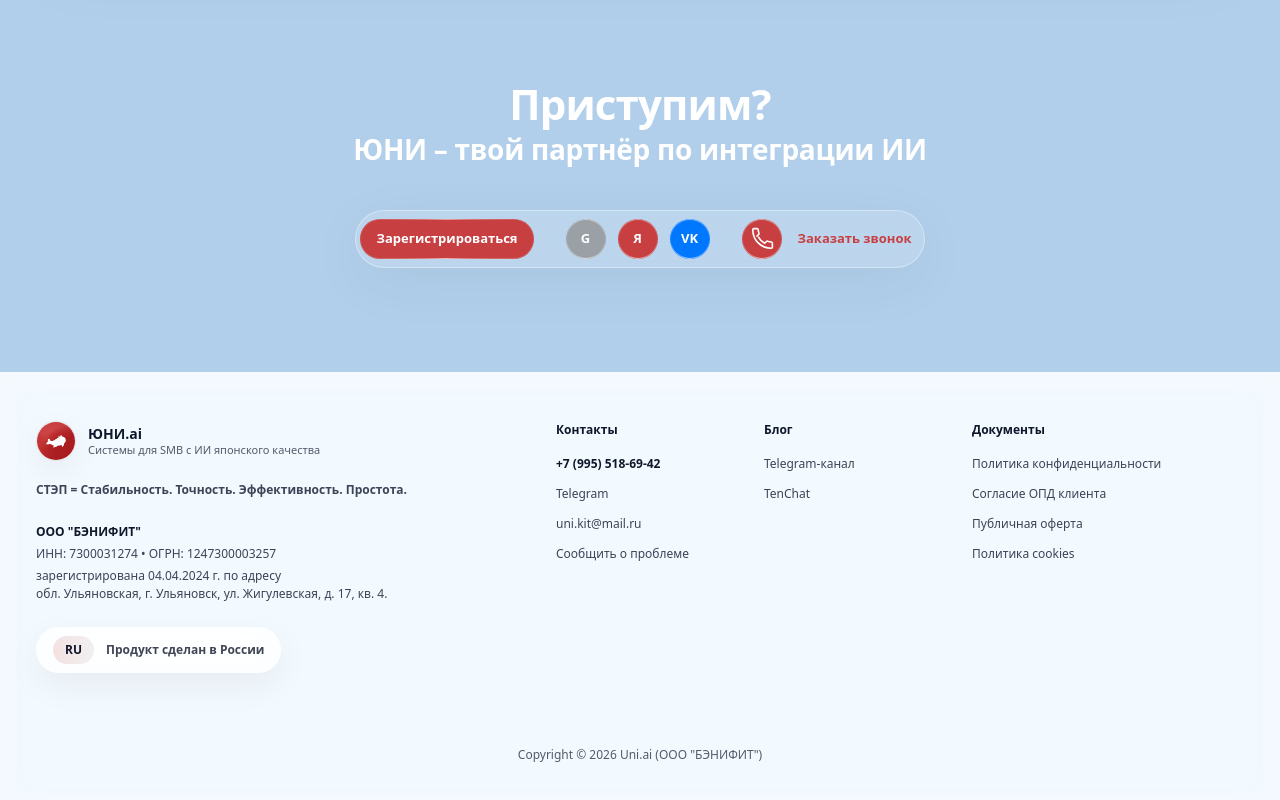
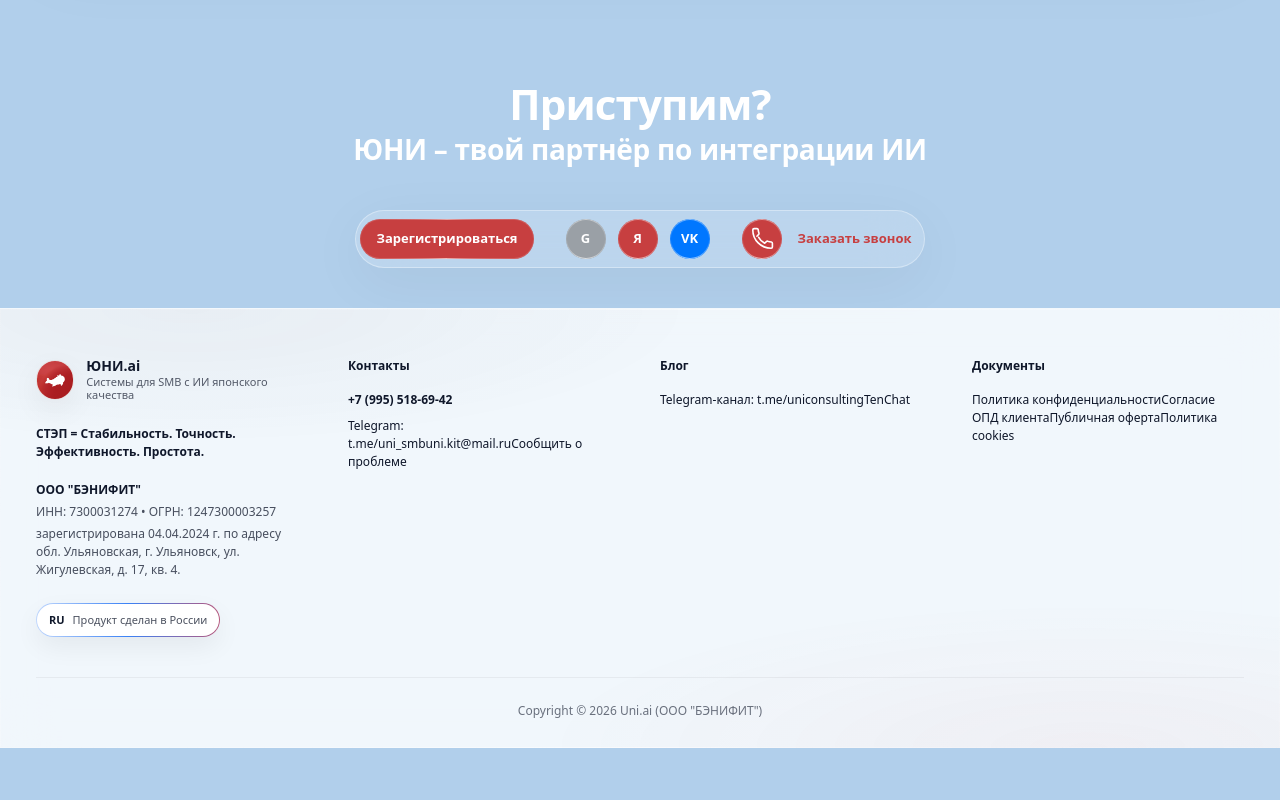
Before and after one commit to uniconsulting/uni.com, a Next.js app: page / in a window 1280 px wide. Shown: the part 8558-9358 px from the top of the page. After the commit the page ends 9306 px from the top, so only its background shows below. Built offline with nearby package versions, Linux system fonts and the light colour scheme.

Commit message:
Update Footer.tsx

```diff
--- a/src/components/sections/Footer.tsx
+++ b/src/components/sections/Footer.tsx
@@ -3,24 +3,29 @@
 import React from "react";
 
 export default function FooterSection() {
+  const linkBase =
+    "text-[#0f172a] transition-colors duration-500 hover:text-[#c73f40]";
+
   return (
-    <footer id="footer" className="relative mt-16 w-full">
+    <footer id="footer" className="relative w-full">
       <style>{`
-        @keyframes ruShimmer {
+        @keyframes ruBorderShift {
           0% { background-position: 0% 50%; }
           50% { background-position: 100% 50%; }
           100% { background-position: 0% 50%; }
         }
       `}</style>
 
-      {/* цельная светлая панель на всю ширину */}
-      <div className="w-full border-t border-white/18 bg-white/86 backdrop-blur-[18px] backdrop-saturate-150">
-        <div className="mx-auto max-w-[1240px] px-4 py-12">
-          {/* сетка */}
-          <div className="grid gap-10 lg:grid-cols-12">
-            {/* БРЕНД */}
-            <div className="lg:col-span-5">
-              <a href="#top" className="flex items-center gap-3">
+      {/* цельный светлый футер на всю ширину */}
+      <div className="relative w-full bg-white/82 lg-border border-t border-white/18 backdrop-blur-[26px]">
+        {/* мягкий световой рисунок (внутри того же футера, без отдельных фреймов) */}
+        <div className="pointer-events-none absolute inset-0 opacity-70 bg-[radial-gradient(900px_240px_at_15%_0%,rgba(15,23,42,0.06),transparent_60%),radial-gradient(900px_240px_at_85%_100%,rgba(199,63,64,0.06),transparent_65%)]" />
+
+        <div className="relative mx-auto max-w-[1240px] px-4 pt-12 pb-7">
+          <div className="grid gap-10 lg:grid-cols-4">
+            {/* 1) Бренд */}
+            <div className="lg:col-span-1">
+              <a href="#top" className="inline-flex items-center gap-3">
                 <div className="grid h-10 w-10 place-items-center overflow-hidden rounded-full border border-black/10 bg-white/70 shadow-[0_10px_30px_rgba(0,0,0,0.06)] backdrop-blur-[18px]">
                   <img
                     src="brand/logo.svg"
@@ -31,18 +36,20 @@ export default function FooterSection() {
                 </div>
 
                 <div className="leading-tight">
-                  <div className="text-[14px] font-semibold text-[#0f172a]">ЮНИ.ai</div>
+                  <div className="text-[14px] font-semibold text-[#0f172a]">
+                    ЮНИ.ai
+                  </div>
                   <div className="text-[11px] text-[#0f172a]/70">
                     Системы для SMB с ИИ японского качества
                   </div>
                 </div>
               </a>
 
-              <div className="mt-5 text-[12px] font-semibold text-[#0f172a]/80">
+              <div className="mt-5 text-[12px] font-semibold text-[#0f172a]">
                 СТЭП = Стабильность. Точность. Эффективность. Простота.
               </div>
 
-              <div className="mt-6 space-y-1 text-[12px] text-[#0f172a]/80">
+              <div className="mt-5 space-y-1 text-[12px] text-[#0f172a]/75 leading-[1.5]">
                 <div className="font-semibold text-[#0f172a]">ООО "БЭНИФИТ"</div>
                 <div>ИНН: 7300031274 • ОГРН: 1247300003257</div>
                 <div>
@@ -52,110 +59,123 @@ export default function FooterSection() {
                 </div>
               </div>
 
-              {/* RU плашка */}
-              <div className="mt-6 inline-flex items-center gap-3 rounded-full border border-white/18 bg-white/70 px-4 py-2 shadow-[0_12px_35px_rgba(0,0,0,0.06)] backdrop-blur-[18px]">
-                <span
-                  className="inline-flex h-7 items-center justify-center rounded-full px-3 text-[12px] font-semibold text-[#0f172a]"
-                  style={{
-                    backgroundImage:
-                      "linear-gradient(90deg, rgba(199,63,64,0.16), rgba(15,23,42,0.06), rgba(199,63,64,0.16))",
-                    backgroundSize: "220% 220%",
-                    animation: "ruShimmer 6.5s ease-in-out infinite",
-                  }}
+              {/* RU pill */}
+              <div className="mt-6">
+                <div
+                  className={[
+                    "inline-flex items-center",
+                    "rounded-full p-[1px]",
+                    "bg-[linear-gradient(90deg,#ffffff,#3b82f6,#ef4444,#ffffff)]",
+                    "bg-[length:220%_220%]",
+                    "shadow-[0_10px_26px_rgba(0,0,0,0.06)]",
+                  ].join(" ")}
+                  style={{ animation: "ruBorderShift 6s ease-in-out infinite" }}
                 >
+                  <div className="flex items-center gap-2 rounded-full bg-white px-3 py-2">
+                    <span className="text-[11px] font-semibold text-[#0f172a]">
                       RU
                     </span>
-                <span className="text-[12px] font-semibold text-[#0f172a]/80">
+                    <span className="text-[11px] text-[#0f172a]/75">
                       Продукт сделан в России
                     </span>
                   </div>
                 </div>
+              </div>
+            </div>
 
-            {/* КОНТАКТЫ */}
-            <div className="lg:col-span-2">
-              <div className="text-[12px] font-semibold text-[#0f172a]">Контакты</div>
-              <div className="mt-4 space-y-3 text-[12px] text-[#0f172a]/80">
-                <a
-                  href="tel:+79955186942"
-                  className="block font-semibold text-[#0f172a] transition-colors duration-300 hover:text-[#c73f40]"
-                >
+            {/* 2/3/4: Контакты / Блог / Документы (одинаковый интервал по сетке) */}
+            <div className="grid gap-10 sm:grid-cols-2 lg:col-span-3 lg:grid-cols-3">
+              {/* Контакты */}
+              <div>
+                <div className="text-[12px] font-semibold text-[#0f172a]">
+                  Контакты
+                </div>
+
+                <div className="mt-4 space-y-2 text-[12px] text-[#0f172a]/75">
+                  <div className="text-[#0f172a] font-semibold">
                     +7 (995) 518-69-42
-                </a>
+                  </div>
 
                   <a
+                    className={linkBase}
                     href="https://t.me/uni_smb"
                     target="_blank"
                     rel="noreferrer"
-                  className="block transition-colors duration-300 hover:text-[#c73f40]"
                   >
-                  Telegram
+                    Telegram: t.me/uni_smb
                   </a>
 
-                <a
-                  href="mailto:uni.kit@mail.ru"
-                  className="block transition-colors duration-300 hover:text-[#c73f40]"
-                >
+                  <a className={linkBase} href="mailto:uni.kit@mail.ru">
                     uni.kit@mail.ru
                   </a>
 
                   <a
+                    className={linkBase}
                     href="https://t.me/uni_smb"
                     target="_blank"
                     rel="noreferrer"
-                  className="block transition-colors duration-300 hover:text-[#c73f40]"
                   >
                     Сообщить о проблеме
                   </a>
                 </div>
               </div>
 
-            {/* БЛОГ */}
-            <div className="lg:col-span-2">
-              <div className="text-[12px] font-semibold text-[#0f172a]">Блог</div>
-              <div className="mt-4 space-y-3 text-[12px] text-[#0f172a]/80">
+              {/* Блог */}
+              <div>
+                <div className="text-[12px] font-semibold text-[#0f172a]">
+                  Блог
+                </div>
+
+                <div className="mt-4 space-y-2 text-[12px] text-[#0f172a]/75">
                   <a
+                    className={linkBase}
                     href="https://t.me/uniconsulting"
                     target="_blank"
                     rel="noreferrer"
-                  className="block transition-colors duration-300 hover:text-[#c73f40]"
                   >
-                  Telegram-канал
+                    Telegram-канал: t.me/uniconsulting
                   </a>
 
                   <a
+                    className={linkBase}
                     href="https://m.tenchat.ru/u/xuxnFlqD"
                     target="_blank"
                     rel="noreferrer"
-                  className="block transition-colors duration-300 hover:text-[#c73f40]"
                   >
                     TenChat
                   </a>
                 </div>
               </div>
 
-            {/* ДОКУМЕНТЫ */}
-            <div className="lg:col-span-3">
-              <div className="text-[12px] font-semibold text-[#0f172a]">Документы</div>
-              <div className="mt-4 space-y-3 text-[12px] text-[#0f172a]/80">
-                <a href="/privacy" className="block transition-colors duration-300 hover:text-[#c73f40]">
+              {/* Документы */}
+              <div>
+                <div className="text-[12px] font-semibold text-[#0f172a]">
+                  Документы
+                </div>
+
+                <div className="mt-4 space-y-2 text-[12px] text-[#0f172a]/75">
+                  <a className={linkBase} href="/privacy">
                     Политика конфиденциальности
                   </a>
-                <a href="/opd-consent" className="block transition-colors duration-300 hover:text-[#c73f40]">
+                  <a className={linkBase} href="/opd-consent">
                     Согласие ОПД клиента
                   </a>
-                <a href="/offer" className="block transition-colors duration-300 hover:text-[#c73f40]">
+                  <a className={linkBase} href="/offer">
                     Публичная оферта
                   </a>
-                <a href="/cookies" className="block transition-colors duration-300 hover:text-[#c73f40]">
+                  <a className={linkBase} href="/cookies">
                     Политика cookies
                   </a>
                 </div>
               </div>
             </div>
+          </div>
 
           {/* нижняя строка */}
-          <div className="mt-12 border-t border-white/18 pt-6 text-center text-[12px] text-[#0f172a]/70">
+          <div className="mt-10 border-t border-black/5 pt-6">
+            <div className="text-center text-[12px] text-[#0f172a]/60">
               Copyright © 2026 Uni.ai (ООО "БЭНИФИТ")
+            </div>
           </div>
         </div>
       </div>
```
Lines whose indentation alone changed are shown as unchanged.
